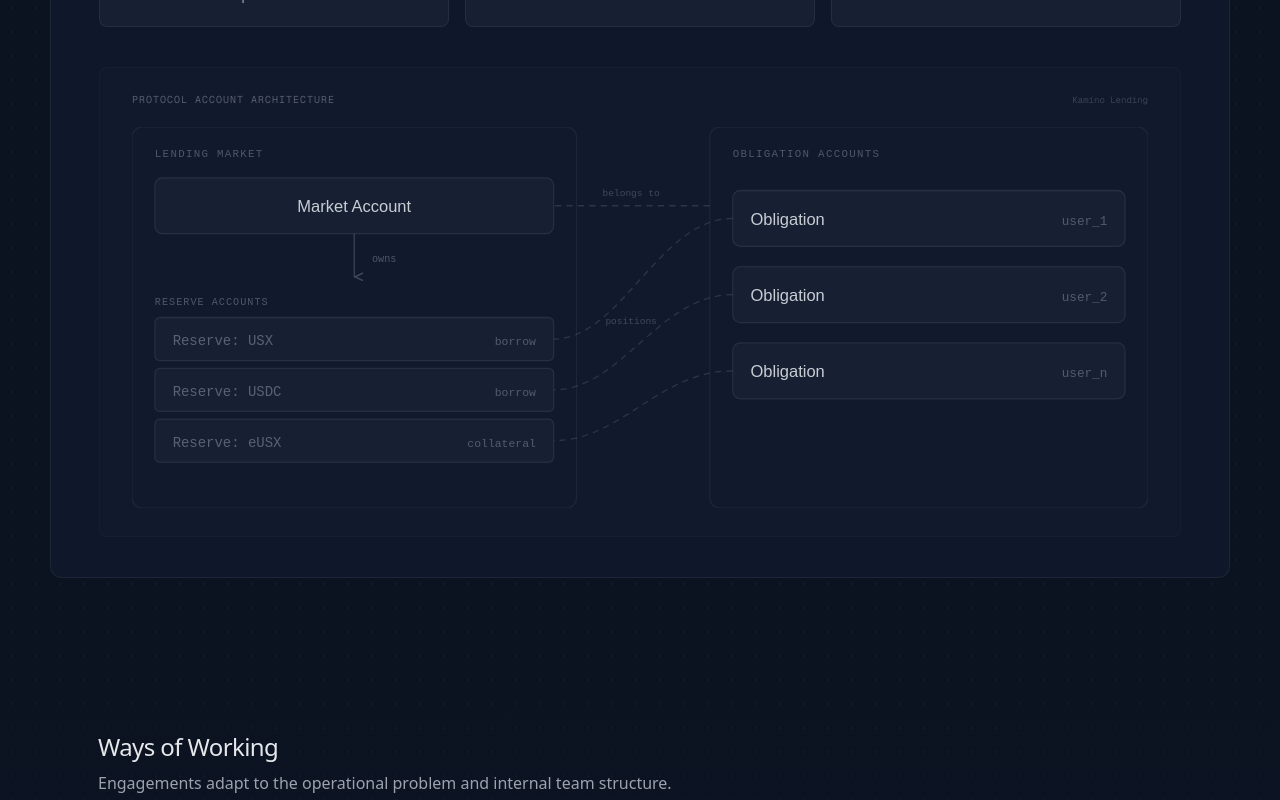
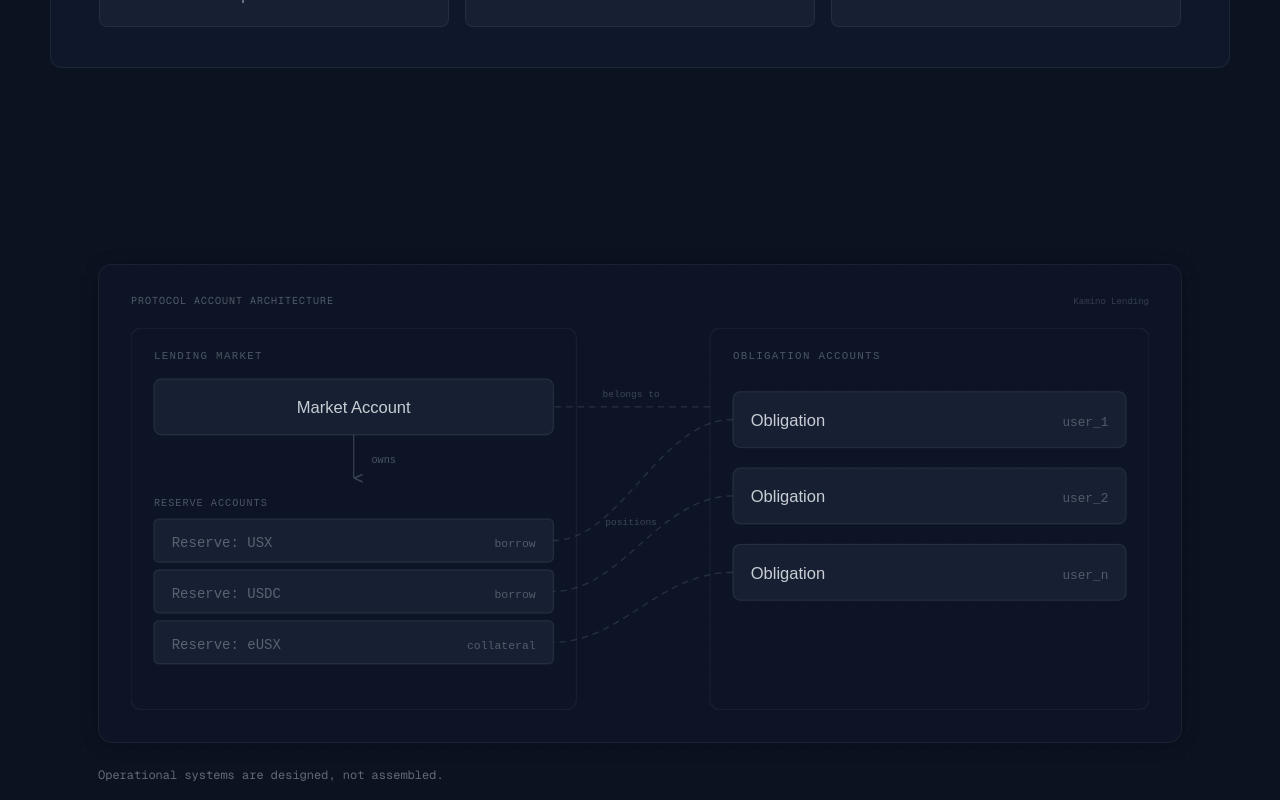
Before and after one commit to 0xNomadAnalyst/myweb, a Next.js app in the folder opus/: page / in a window 1280 px wide. Shown: the part 2500-3300 px from the top of the page. Built offline with nearby package versions, Linux system fonts and the light colour scheme.

Commit message:
improved diagram display

```diff
--- a/opus/app/page.tsx
+++ b/opus/app/page.tsx
@@ -4,6 +4,7 @@ import { Hero } from "@/components/sections/hero";
 import { Dashboard } from "@/components/sections/dashboard";
 import { Capabilities } from "@/components/sections/capabilities";
 import { Architecture } from "@/components/sections/architecture";
+import { ArchitectureBreak } from "@/components/sections/architecture-break";
 import { Engagement } from "@/components/sections/engagement";
 import { Background } from "@/components/sections/background";
 import { Contact } from "@/components/sections/contact";
@@ -28,7 +29,7 @@ export default function Home() {
         <Capabilities />
         <SectionDivider />
         <Architecture />
-        <SectionDivider />
+        <ArchitectureBreak />
         <Engagement />
         <SectionDivider />
         <Background />
--- /dev/null
+++ b/opus/components/sections/architecture-break.tsx
@@ -0,0 +1,26 @@
+import { FadeIn } from "@/components/shared/fade-in";
+import { SystemDiagram } from "@/components/shared/system-diagram";
+
+export function ArchitectureBreak() {
+  return (
+    <section className="scroll-mt-24">
+      <div className="mx-auto max-w-[1180px] px-6 py-[120px] md:px-12 md:py-[140px]">
+        <FadeIn>
+          <div
+            className="rounded-[14px] px-5 pb-6 pt-5 md:px-8 md:pb-8 md:pt-7"
+            style={{
+              background: "rgba(15, 23, 42, 0.55)",
+              border: "1px solid rgba(255, 255, 255, 0.06)",
+              boxShadow: "0 2px 20px rgba(0, 0, 0, 0.12)",
+            }}
+          >
+            <SystemDiagram />
+          </div>
+          <p className="mt-6 font-mono text-xs text-muted-foreground/60">
+            Operational systems are designed, not assembled.
+          </p>
+        </FadeIn>
+      </div>
+    </section>
+  );
+}
--- a/opus/components/sections/architecture.tsx
+++ b/opus/components/sections/architecture.tsx
@@ -1,6 +1,5 @@
 import { SectionShell } from "@/components/shared/section-shell";
 import { FadeIn } from "@/components/shared/fade-in";
-import { SystemDiagram } from "@/components/shared/system-diagram";
 
 const principles = [
   {
@@ -46,7 +45,6 @@ export function Architecture() {
           </FadeIn>
         ))}
       </div>
-      <SystemDiagram />
     </SectionShell>
   );
 }
--- a/opus/components/shared/system-diagram.tsx
+++ b/opus/components/shared/system-diagram.tsx
@@ -1,5 +1,3 @@
-import { FadeIn } from "@/components/shared/fade-in";
-
 const node = {
   fill: "#172033",
   stroke: "rgba(255,255,255,0.08)",
@@ -25,8 +23,7 @@ const dimColor = "rgba(156,163,175,0.5)";
 
 export function SystemDiagram() {
   return (
-    <FadeIn delay={0.15}>
-      <div className="mt-10 rounded-lg border border-border/40 bg-card/30 px-4 pb-5 pt-5 md:px-8 md:pb-7 md:pt-6">
+    <>
       <div className="mb-5 flex items-baseline justify-between">
         <p className="font-mono text-[10px] uppercase tracking-widest text-muted-foreground/50">
           Protocol Account Architecture
@@ -73,7 +70,6 @@ export function SystemDiagram() {
           LENDING MARKET
         </text>
 
-          {/* Market Account */}
         <rect x="18" y="40" width="314" height="44" rx="6" {...node} />
         <text
           x="175"
@@ -86,7 +82,6 @@ export function SystemDiagram() {
           Market Account
         </text>
 
-          {/* owns arrow */}
         <line
           x1="175"
           y1="84"
@@ -106,7 +101,6 @@ export function SystemDiagram() {
           owns
         </text>
 
-          {/* Reserve Accounts */}
         <text
           x="18"
           y="140"
@@ -222,8 +216,6 @@ export function SystemDiagram() {
         </text>
 
         {/* ── Connections ───────────────────────────────── */}
-
-          {/* belongs to: Obligations group → Market Account */}
         <line x1="455" y1="62" x2="332" y2="62" {...dash} />
         <text
           x="393"
@@ -236,7 +228,6 @@ export function SystemDiagram() {
           belongs to
         </text>
 
-          {/* positions: each obligation → reserves area */}
         <path d="M473,72 C415,72 385,167 332,167" {...dash} />
         <path d="M473,132 C415,132 385,207 332,207" {...dash} />
         <path d="M473,192 C415,192 385,247 332,247" {...dash} />
@@ -251,7 +242,6 @@ export function SystemDiagram() {
           positions
         </text>
       </svg>
-      </div>
-    </FadeIn>
+    </>
   );
 }
```
Lines whose indentation alone changed are shown as unchanged.
